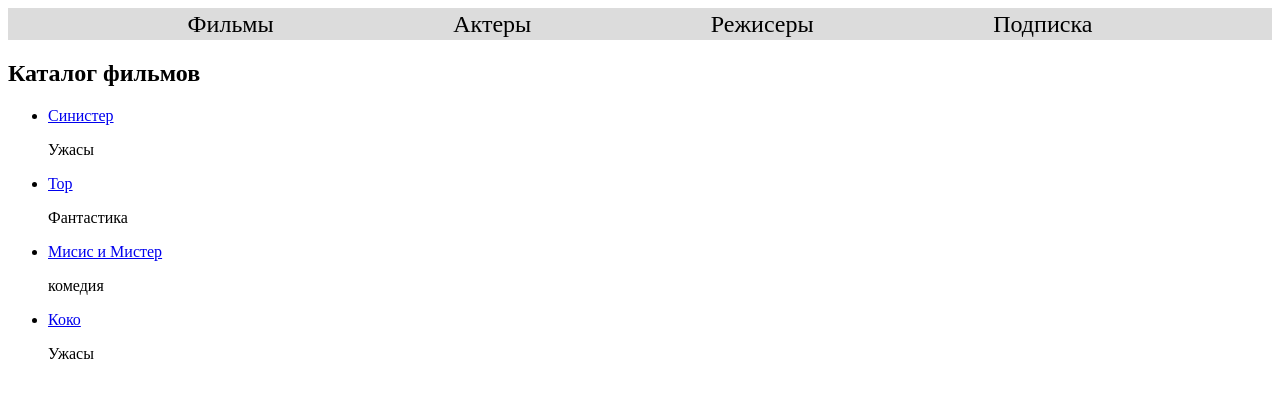
After one commit to west5660/djangofilm, a Django app: page /kino/ in a window 1280 px wide. The commit adds this page. Shown: the top 398 px of the page. Run offline with Django 4.2, Linux system fonts and the light colour scheme; data comes from the database, SQL or seed files in the repository.

Commit message:
add list view

```diff
--- a/catalog/models.py
+++ b/catalog/models.py
@@ -1,5 +1,5 @@
 from django.db import models
-
+from django.urls import reverse
 # Create your models here.
 class Genre(models.Model):
     name = models.CharField(max_length=20, verbose_name='Жанр')
@@ -64,3 +64,6 @@ class Kino(models.Model):
             res+=a.lname+' '
         return res
     display_actors.short_description='Актеры'
+
+    def get_absolute_url(self):
+        return reverse('info', args=[self.id])
--- /dev/null
+++ b/catalog/static/css.css
@@ -0,0 +1,16 @@
+
+.menu{
+    display: flex;
+    flex-direction: row;
+    justify-content: space-evenly;
+    background-color: gainsboro;
+    line-height: 2em;
+}
+.menu a{
+    text-decoration: none;
+    color: black;
+    font-size: 1.5em;
+}
+.menu a:hover{
+    background-color: gold;
+}
--- a/catalog/views.py
+++ b/catalog/views.py
@@ -1,6 +1,26 @@
 from django.shortcuts import render
-
+from .models import *
 # Create your views here.
 
 def index(req):
-    return render(req,'index.html')
+    numkino = Kino.objects.all().count()
+    numactor = Actor.objects.all().count()
+    numfree = Kino.objects.filter(status__kino=1).count()
+    data = {'k1':numkino, 'k2':numactor, 'k3':numfree}
+    return render(req,'index.html', context=data)
+
+# def allkino(req):
+#
+#     return render(req,'index.html')
+
+from django.views import generic
+class Kinolist(generic.ListView):
+    model = Kino
+
+class KinoDetail(generic.DetailView):
+    model = Kino
+
+# from django.http import HttpResponse
+# def info(req,id):
+#     film = Kino.objects.get(id=id)
+#     return HttpResponse(film.title)
--- a/djangofilm/urls.py
+++ b/djangofilm/urls.py
@@ -20,5 +20,9 @@ from catalog import views
 
 urlpatterns = [
     path('admin/', admin.site.urls),
-    path('',views.index, name='home')
+    path('',views.index, name='home'),
+    path('kino/',views.Kinolist.as_view(), name='allkino'),
+    # path('kino/<int:id>/',views.info, name='info'),
+    path('kino/<slug:pk>/',views.KinoDetail.as_view(), name='info'),
+
 ]
--- /dev/null
+++ b/templates/catalog/kino_list.html
@@ -0,0 +1,14 @@
+{% extends 'index.html' %}
+{% block content %}
+    <h2>Каталог фильмов</h2>
+    <ul>
+    {% for kino in kino_list %}
+        <li>
+        <a href="{{ kino.get_absolute_url }}">{{ kino.title }}</a>
+        <p>{{ kino.genre }}</p>
+        </li>
+    {% endfor %}
+    </ul>
+
+
+{% endblock content %}
--- a/templates/index.html
+++ b/templates/index.html
@@ -1,12 +1,28 @@
 <!DOCTYPE html>
+{% load static %}
 <html lang="en">
 <head>
     <meta charset="UTF-8">
+    {% block head %}
     <title>кино</title>
+    <link rel="stylesheet" href="{% static 'css.css' %}">
+    {% endblock head %}
 </head>
 <body>
+    {% block menu %}
+    <div class="menu">
+        <a href="{% url 'allkino' %}">Фильмы</a>
+        <a href="">Актеры</a>
+        <a href="">Режисеры</a>
+        <a href="">Подписка</a>
+    </div>
+    {% endblock menu %}
+    {% block content %}
 
     <h2>Каталог фильмов</h2>
-
+        <h2>На сайте {{ k1 }} фильмов</h2>
+        <h2>На сайте {{ k2 }} актеров</h2>
+        <h2>На сайте {{ k3 }} фильмов бесплатно</h2>
+    {% endblock content %}
 </body>
 </html>
```
Also changed, not shown: templates/catalog/kino_detail.html (added, +10 -0 lines).
